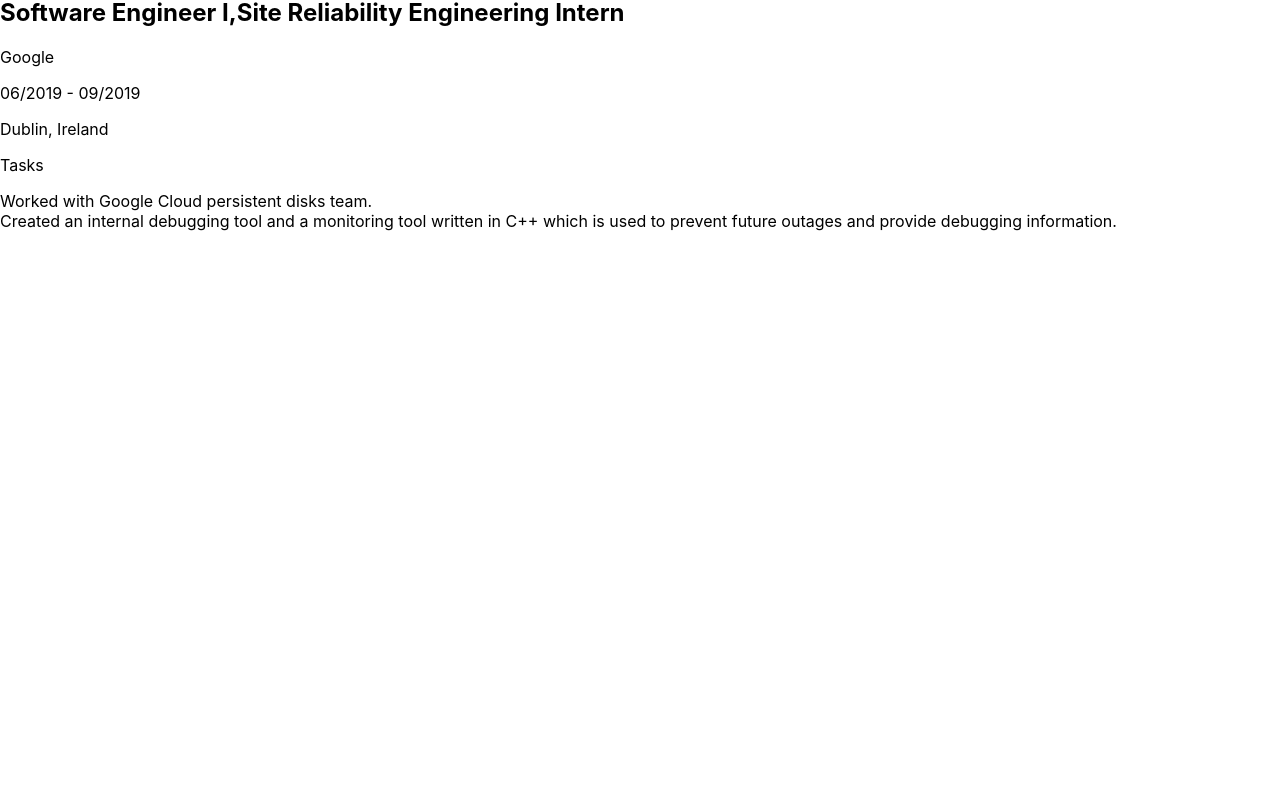
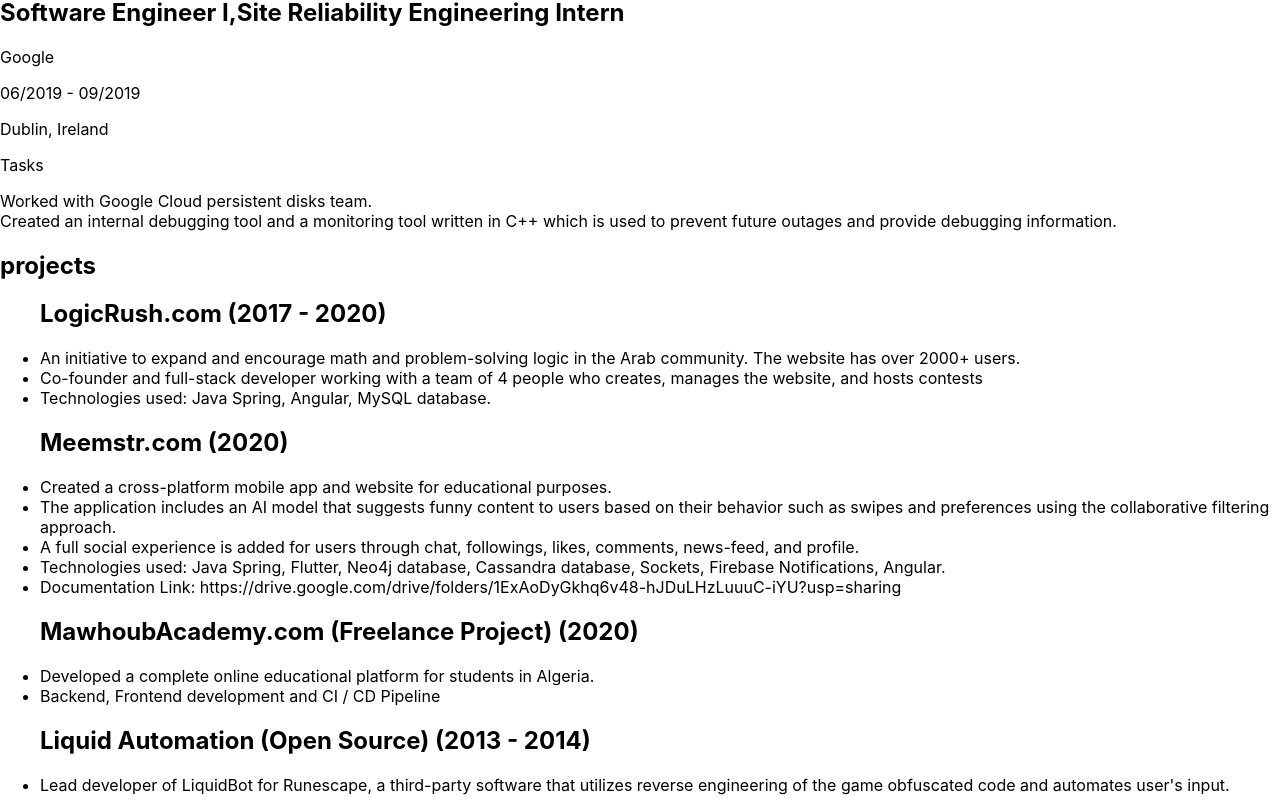
Before and after one commit to MinaLMG/CV-with-react, a React (Create React App) app: page / in a window 1280 px wide. Shown: the part 803-1614 px from the top of the page. Before the commit the page ends 1034 px from the top, so only its background shows below. Built offline with nearby package versions, Linux system fonts and the light colour scheme.

Commit message:
added projects component

```diff
--- a/src/App.js
+++ b/src/App.js
@@ -54,6 +54,39 @@
         contact: "Thomas Manning - thomasmanning@google.com",
       },
     },
+    projects: {
+      1: {
+        name: "LogicRush.com (2017 - 2020)",
+        tasks: {
+          1: "An initiative to expand and encourage math and problem-solving logic in the Arab community. The website has over 2000+ users.",
+          2: "Co-founder and full-stack developer working with a team of 4 people who creates, manages the website, and hosts contests",
+          3: "Technologies used: Java Spring, Angular, MySQL database.",
+        },
+      },
+      2: {
+        name: "Meemstr.com (2020)",
+        tasks: {
+          1: "Created a cross-platform mobile app and website for educational purposes.",
+          2: "The application includes an AI model that suggests funny content to users based on their behavior such as swipes and preferences using the collaborative filtering approach.",
+          3: "A full social experience is added for users through chat, followings, likes, comments, news-feed, and profile.",
+          4: "Technologies used: Java Spring, Flutter, Neo4j database, Cassandra database, Sockets, Firebase Notifications, Angular.",
+          5: "Documentation Link: https://drive.google.com/drive/folders/1ExAoDyGkhq6v48-hJDuLHzLuuuC-iYU?usp=sharing",
+        },
+      },
+      3: {
+        name: "MawhoubAcademy.com (Freelance Project) (2020)",
+        tasks: {
+          1: "Developed a complete online educational platform for students in Algeria.",
+          2: "Backend, Frontend development and CI / CD Pipeline",
+        },
+      },
+      4: {
+        name: "Liquid Automation (Open Source) (2013 - 2014)",
+        tasks: {
+          1: "Lead developer of LiquidBot for Runescape, a third-party software that utilizes reverse engineering of the game obfuscated code and automates user's input.",
+        },
+      },
+    },
   };
   return (
     <React.Fragment>
--- a/src/components/Body/Body.js
+++ b/src/components/Body/Body.js
@@ -1,10 +1,12 @@
 import React from "react";
+import Projects from "./Projects/Projects";
 import WorkExperiences from "./WorkExperience/WorkExperiences";
 
 function Body(props) {
   return (
     <React.Fragment>
       <WorkExperiences data={props.data["work-experience"]}></WorkExperiences>
+      <Projects data={props.data.projects}></Projects>
     </React.Fragment>
   );
 }
--- /dev/null
+++ b/src/components/Body/Projects/Project.js
@@ -0,0 +1,17 @@
+import React from "react";
+import ProjectTask from "./ProjectTask";
+
+function Project(props) {
+  const tasks = Object.keys(props.data.tasks);
+  return (
+    <React.Fragment>
+      <h2>{props.data.name}</h2>
+      {tasks.map((task) => (
+        <React.Fragment key={task}>
+          <ProjectTask data={props.data.tasks[task]}></ProjectTask>
+        </React.Fragment>
+      ))}
+    </React.Fragment>
+  );
+}
+export default Project;
--- /dev/null
+++ b/src/components/Body/Projects/ProjectTask.js
@@ -0,0 +1,4 @@
+function ProjectTask(props) {
+  return <li>{props.data}</li>;
+}
+export default ProjectTask;
--- /dev/null
+++ b/src/components/Body/Projects/Projects.js
@@ -0,0 +1,19 @@
+import React from "react";
+import Project from "./Project";
+
+function Projects(props) {
+  const projects = Object.keys(props.data);
+  return (
+    <React.Fragment>
+      <h2>projects</h2>
+      <ul>
+        {projects.map((project) => (
+          <React.Fragment key={project}>
+            <Project data={props.data[project]}></Project>
+          </React.Fragment>
+        ))}
+      </ul>
+    </React.Fragment>
+  );
+}
+export default Projects;
```
